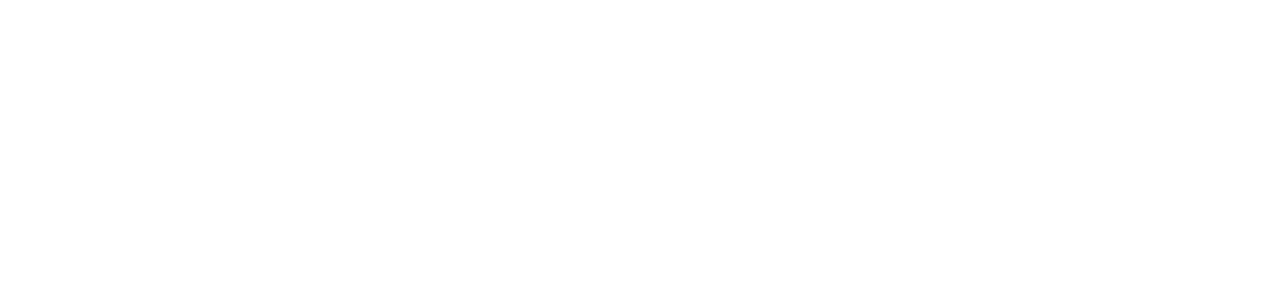
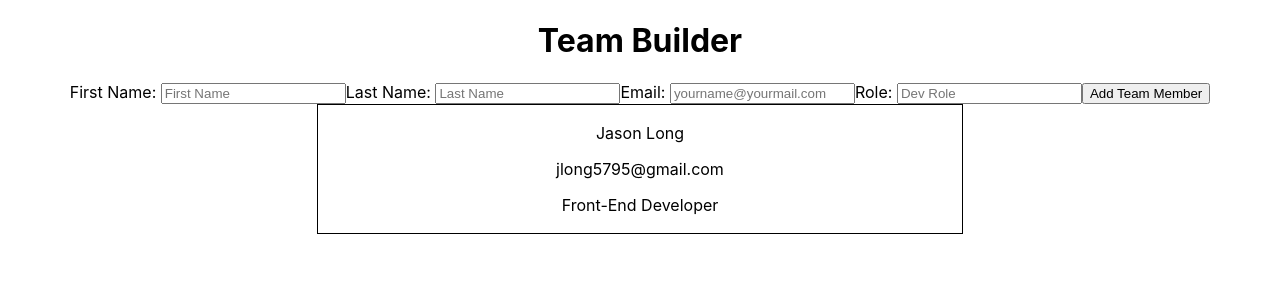
Before and after one commit to bloominstituteoftechnology/team-builder, a React (Create React App) app: page / in a window 1280 px wide. Shown: the top 300 px of the page. Built offline with nearby package versions, Linux system fonts and the light colour scheme.

Commit message:
Completed MVP

```diff
--- a/src/App.js
+++ b/src/App.js
@@ -1,14 +1,33 @@
 import React, {useState} from 'react';
+import Form from './Form';
+import Card from './Card';
 import './App.css';
 
 function App() {
-  const [teamMembers, setTeamMembers] = useState([]);
+  const [teamMembers, setTeamMembers] = useState([{
+    id: 1,
+    firstname: 'Jason',
+    lastname: 'Long',
+    email: 'jlong5795@gmail.com',
+    role: 'Front-End Developer'
+  }]);
+
+  const addNewTeamMember = teamMember => {
+    const newTeamMember = {
+      id: Date.now(),
+      firstname: teamMember.firstname,
+      lastname: teamMember.lastname,
+      email: teamMember.email,
+      role: teamMember.role
+    }
+    setTeamMembers([...teamMembers, newTeamMember]);
+  }
 
   return (
     <div className="App">
-      {teamMembers.map(member =>
-        <p>Show Member's Information</p>
-      )}
+    <h1>Team Builder</h1>
+      <Form addNewTeamMember={addNewTeamMember}/>
+      <Card teamMembers={teamMembers}/>
     </div>
   );
 }
--- /dev/null
+++ b/src/Card.js
@@ -0,0 +1,19 @@
+import React from 'react';
+
+const Card = props => {
+
+    return (
+        <div className='team-list'>
+            {props.teamMembers.map(teamMember => (
+                <div className='team-member' key='{teamMember.id}'>
+                <p>{teamMember.firstname} {teamMember.lastname}</p>
+                <p>{teamMember.email}</p>
+                <p>{teamMember.role}</p>
+                </div>
+            ))}
+        </div>
+    )
+}
+
+
+export default Card;
--- a/src/Form.js
+++ b/src/Form.js
@@ -1,15 +1,41 @@
-import React from 'react';
+import React, {useState} from 'react';
 
-const Form (props) => {
+const Form = props => {
+    const [teamMember, setTeamMember] = useState({
+    firstname: '',
+    lastname: '',
+    email: '',
+    role: ''
+  });
+
+    const handleChanges = event => {
+        setTeamMember({
+            ...teamMember,
+            [event.target.name]: event.target.value
+        });
+    };
+
+    const submitForm = event => {
+        event.preventDefault();
+        props.addNewTeamMember(teamMember);
+        setTeamMember({firstname:'', lastname:'', email:'', role:''})
+    };
+
     return(
-        <form>
-            <input type='text'/>
-        </form>
+        <div className='form-container'>
+            <form onSubmit={submitForm}>
+                <label>First Name: <input id='firstname' type='text' onChange={handleChanges} name='firstname' placeholder='First Name' value={teamMember.firstname}/></label>
 
+                <label>Last Name: <input id='lastname' type='text' onChange={handleChanges} name='lastname' placeholder='Last Name' value={teamMember.lastname}/></label>
 
+                <label>Email: <input id='email' type='email' onChange={handleChanges} name='email' placeholder='yourname@yourmail.com' value={teamMember.email}/></label>
+
+                <label>Role: <input id='role' type='text' name='role' onChange={handleChanges} placeholder='Dev Role' value={teamMember.role}/></label>
+                <button type='submit'>Add Team Member</button>
+            </form>
+        </div>
 
     )
 }
 
-
-default export Form;
+export default Form;
--- a/src/index.css
+++ b/src/index.css
@@ -11,3 +11,11 @@ code {
   font-family: source-code-pro, Menlo, Monaco, Consolas, 'Courier New',
     monospace;
 }
+
+.team-list{
+  border: 1px black solid;
+  max-width:50%;
+  margin: auto;
+  padding: 2px;
+
+}
```
